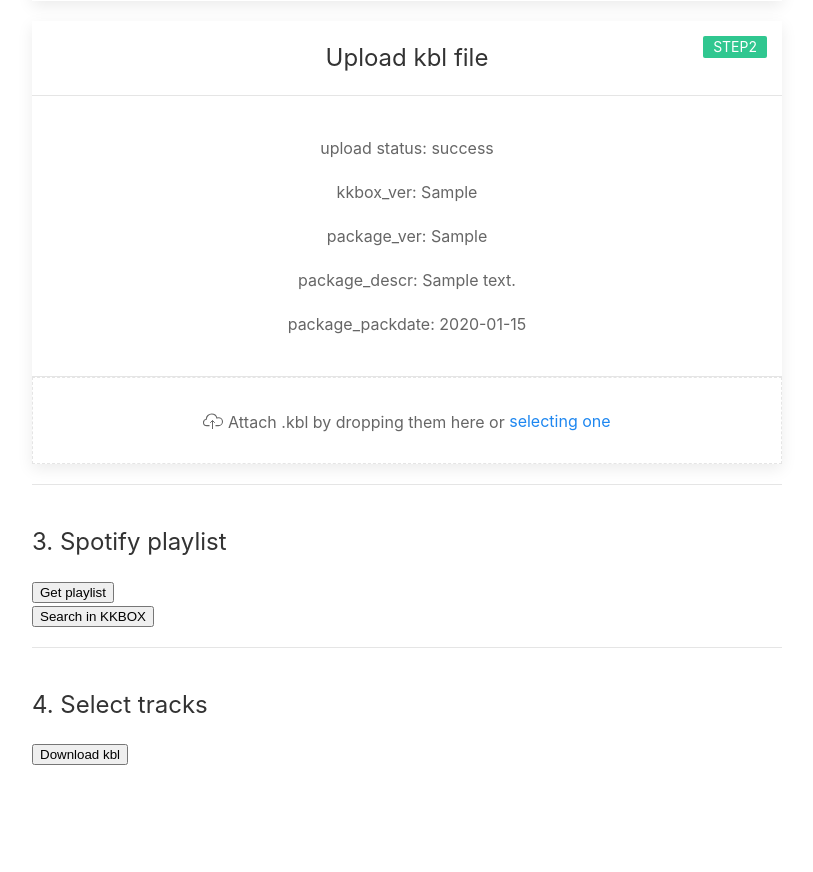
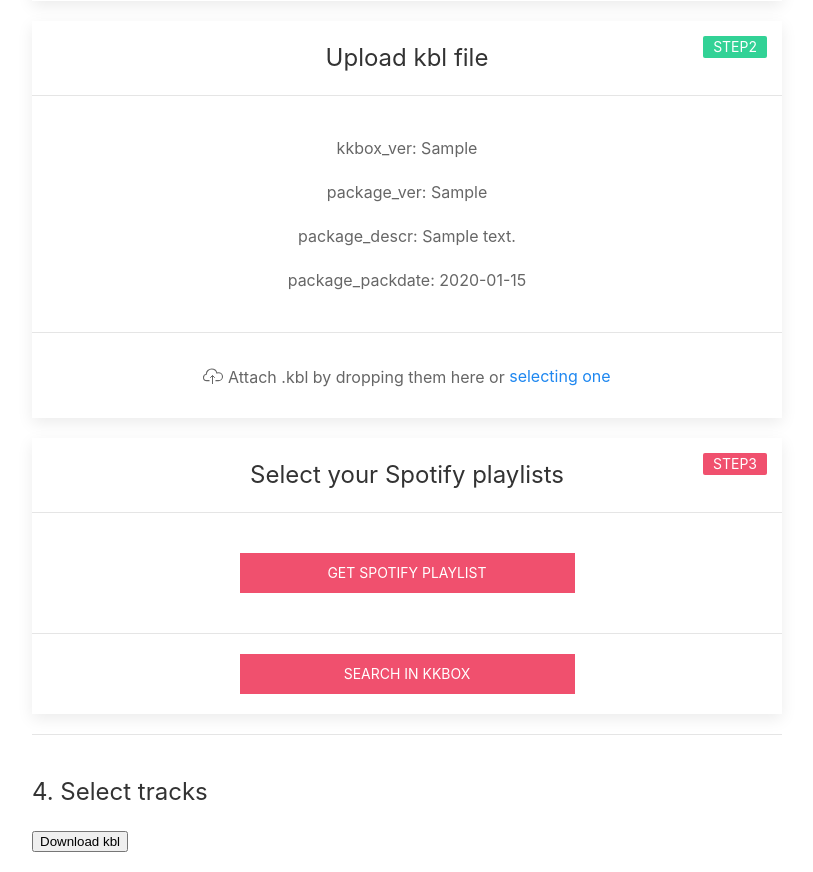
Before and after one commit to kaiiiz/Spotify2KKBOX, a Flask app: template templates/index.html in a window 1280 px wide. Shown: the part 350-1222 px from the top of the page, without its empty margins (233-1046 px from the left). Before the commit the page ends 1115 px from the top, so only its background shows below. Run offline with Flask 2, Linux system fonts and the light colour scheme; the template is opened without the code that fills it: most values are stand-ins (such as "Sample title", 1, 10 or a date in 2020); parts of the project's set-up code (start-up, migrations or seed data) failed here and were passed over; some libraries are stand-ins or nearby versions.

Commit message:
Adjust step 3 UI

```diff
--- a/static/css/spotify2kkbox.css
+++ b/static/css/spotify2kkbox.css
@@ -11,9 +11,6 @@
     background-color: #30c790;
     color: #fff;
 }
-.label-failed {
-    background:#f0506e;
+.no-border {
+    border: 0px !important;
 }
-.label-success {
-    background:#30c790;
-}
--- a/static/js/step2.js
+++ b/static/js/step2.js
@@ -19,18 +19,20 @@
         completeAll: function () {
             response = JSON.parse(arguments[0].response).response
             if (response.status == "success") {
-                $('#kbl_status').html(response.status)
                 $('#kbl_kkbox_ver').html(response.data.kkbox_ver)
                 $('#kbl_package_ver').html(response.data.package_ver)
                 $('#kbl_package_descr').html(response.data.package_descr)
                 $('#kbl_package_packdate').html(response.data.package_packdate)
-                $('#step2_status').removeClass('label-failed')
-                $('#step2_status').addClass('label-success')
+                $('#step2_status').removeClass('uk-label-danger')
+                $('#step2_status').addClass('uk-label-success')
+                $('#step2_status').attr('uk-tooltip', response.msg)
+                $('#step2_status').html('SUCCESS')
             }
             else if (response.status == "failed") {
-                $('#kbl_status').html(response.msg)
-                $('#step2_status').removeClass('label-success')
-                $('#step2_status').addClass('label-failed')
+                $('#step2_status').removeClass('uk-label-success')
+                $('#step2_status').addClass('uk-label-danger')
+                $('#step2_status').attr('uk-tooltip', response.msg)
+                $('#step2_status').html('FAILED')
             }
             bar.setAttribute('hidden', 'hidden');
         }
--- a/static/js/step3.js
+++ b/static/js/step3.js
@@ -7,24 +7,44 @@
                 var status = data.response.status
                 var msg = data.response.msg
                 var data = data.response.data
+                // failed
                 if (status == 'failed') {
-                    $("#spotify_playlists").html('<p>Failed - ' + msg + '</p>')
+                    $('#step3_status').removeClass('uk-label-success')
+                    $('#step3_status').addClass('uk-label-danger')
+                    $('#step3_status').attr('uk-tooltip', msg)
+                    $('#step3_status').html('FAILED')
                     return
                 }
+                // success
+                $('#step3_status').removeClass('uk-label-danger')
+                $('#step3_status').addClass('uk-label-success')
+                $('#step3_status').attr('uk-tooltip', msg)
+                $('#step3_status').html('SUCCESS')
                 var playlists = data.playlists.items
                 var html = ''
-                /*
-                 * <input type="checkbox" name="sp_playlist" value="{{ playlist_id }}">
-                 * {{ playlist_name }}
-                 */
+                html += `<table class="uk-table uk-table-hover uk-table-middle uk-table-divider" id="sp_playlists">`
+                html += `<thead><tr>`
+                html += `<th class="uk-table-shrink"><input class="uk-checkbox" type='checkbox' id="sp_playlists_checkall"></input></th>`
+                html += `<th class="uk-table-shrink uk-text-center">Cover</th>`
+                html += `<th class="uk-table-expand">Playlist name</th>`
+                html += `</tr></thead>`
+                html += `<tbody>`
                 for (let i = 0; i < playlists.length; i++) {
                     const element = playlists[i]
-                    html += `<div>`
-                    html += `<input type='checkbox' name='${element.name}' value='${element.id}'>`
-                    html += element.name
-                    html += `</div>`
+                    const playlist_cover = element['images'][0].url
+                    html += `<tr>`
+                    html += `<td><input class="uk-checkbox" type='checkbox' name='${element.name}' value='${element.id}'></td>`
+                    html += `<td><img class="uk-preserve-width" src="${playlist_cover}" width="60" alt=""></td>`
+                    html += `<td>${element.name}</td>`
+                    html += `</tr>`
                 }
-                $("#spotify_playlists").html(html)
+                html += `</tbody>`
+                html += `</table>`
+                $("#sp_playlists").addClass('uk-margin-top')
+                $("#sp_playlists").html(html)
+                $('#sp_playlists_checkall').click(function () {
+                    $('#sp_playlists tbody input:checkbox').prop('checked', this.checked)
+                })
             }
         });
     });
--- a/templates/index.html
+++ b/templates/index.html
@@ -21,16 +21,16 @@
     </head>
 
     <body>
-        <div id="step1" class="uk-container uk-container-xsmall">
+        <div class="uk-container uk-container-xsmall">
             <h1 class="uk-text-center">Spotify2KKBOX</h1>
             <hr>
             <!-- step1 -->
             <div class="uk-card uk-card-default uk-margin-bottom">
                 <!-- status -->
                 {% if spotify_outh_status and kkbox_outh_status %}
-                    <div id="step1_status" class="uk-card-badge uk-label label-success">STEP1</div>
+                    <div id="step1_status" class="uk-card-badge uk-label uk-label-success" uk-tooltip="success">STEP1</div>
                 {% else %}
-                    <div id="step1_status" class="uk-card-badge uk-label label-failed">STEP1</div>
+                    <div id="step1_status" class="uk-card-badge uk-label uk-label-danger" uk-tooltip="failed">STEP1</div>
                 {% endif %}
                 <!-- header -->
                 <div class="uk-card-header">
@@ -60,9 +60,9 @@
             <div class="uk-card uk-card-default uk-margin-bottom">
                 <!-- status -->
                 {% if kbl_status == "success" %}
-                    <div id="step2_status" class="uk-card-badge uk-label label-success">STEP2</div>
+                    <div id="step2_status" class="uk-card-badge uk-label uk-label-success" uk-tooltip="success">STEP2</div>
                 {% else %}
-                    <div id="step2_status" class="uk-card-badge uk-label label-failed">STEP2</div>
+                    <div id="step2_status" class="uk-card-badge uk-label uk-label-danger" uk-tooltip="failed">STEP2</div>
                 {% endif %}
                 <!-- header -->
                 <div class="uk-card-header">
@@ -70,7 +70,6 @@
                 </div>
                 <!-- body -->
                 <div class="uk-card-body uk-text-center">
-                    <p>upload status: <span id="kbl_status">{{ kbl_status }}</span></p>
                     <p>kkbox_ver: <span id="kbl_kkbox_ver">{{ kbl_kkbox_ver }}</span></p>
                     <p>package_ver: <span id="kbl_package_ver">{{ kbl_package_ver }}</span></p>
                     <p>package_descr: <span id="kbl_package_descr">{{ kbl_package_descr }}</span></p>
@@ -78,7 +77,7 @@
                 </div>
                 <!-- footer -->
                 <div class="uk-card-footer uk-padding-remove">
-                    <div class="js-upload uk-placeholder uk-text-center">
+                    <div class="js-upload uk-placeholder uk-text-center no-border">
                         <span uk-icon="icon: cloud-upload"></span>
                         <span class="uk-text-middle">Attach .kbl by dropping them here or</span>
                         <div id="upload_kbl" enctype="multipart/form-data" method="POST" uk-form-custom>
@@ -89,12 +88,41 @@
                     </div>
                 </div>
             </div>
+            <!-- step3 -->
+            <div class="uk-card uk-card-default uk-margin-bottom">
+                <!-- status -->
+                {% if spotify_outh_status and kkbox_outh_status %}
+                    <div id="step3_status" class="uk-card-badge uk-label uk-label-success" uk-tooltip="success">STEP3</div>
+                {% else %}
+                    <div id="step3_status" class="uk-card-badge uk-label uk-label-danger" uk-tooltip="failed">STEP3</div>
+                {% endif %}
+                <!-- header -->
+                <div class="uk-card-header">
+                    <h3 class="uk-text-center uk-card-title">Select your Spotify playlists</h3>
+                </div>
+                <!-- body -->
+                <div class="uk-card-body">
+                    <div class="uk-text-center">
+                        {% if spotify_outh_status %}
+                            <button id='get_sp_playlist' class="uk-button uk-button-default uk-width-1-2 button-success">Get Spotify playlist</button>
+                        {% else %}
+                            <button id='get_sp_playlist' class="uk-button uk-button-default uk-width-1-2 uk-button-danger">Get Spotify playlist</button>
+                        {% endif %}
+                    </div>
+                    <form id="sp_playlists" class="uk-overflow-auto">
+                    </form>
+                </div>
+                <!-- footer -->
+                <div class="uk-card-footer uk-text-center">
+                    {% if kkbox_outh_status %}
+                        <button id="search_btn" class="uk-button uk-button-default uk-width-1-2 uk-button-primary">Search in KKBOX</button>
+                    {% else %}
+                        <button id="search_btn" class="uk-button uk-button-default uk-width-1-2 uk-button-danger">Search in KKBOX</button>
+                    {% endif %}
+                </div>
+            </div>
 
-            <hr>
-            <h3>3. Spotify playlist</h3>
-            <button id='get_sp_playlist'>Get playlist</button>
-            <form id="spotify_playlists" method="POST"></form>
-            <button id="search_btn" type="button">Search in KKBOX</button>
+            <!-- <form id="spotify_playlists" method="POST"></form> -->
             <hr>
             <h3>4. Select tracks</h3>
             <div id="search_detail" method="POST"></div>
```
